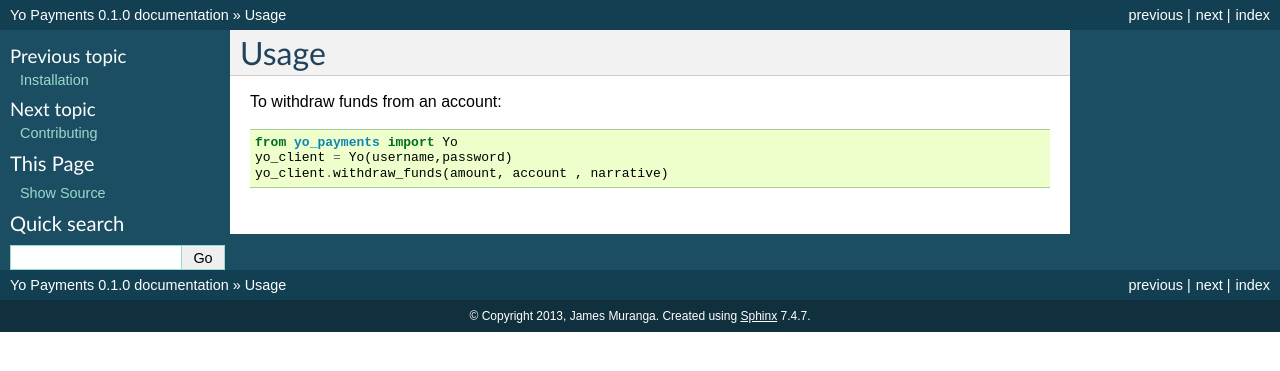
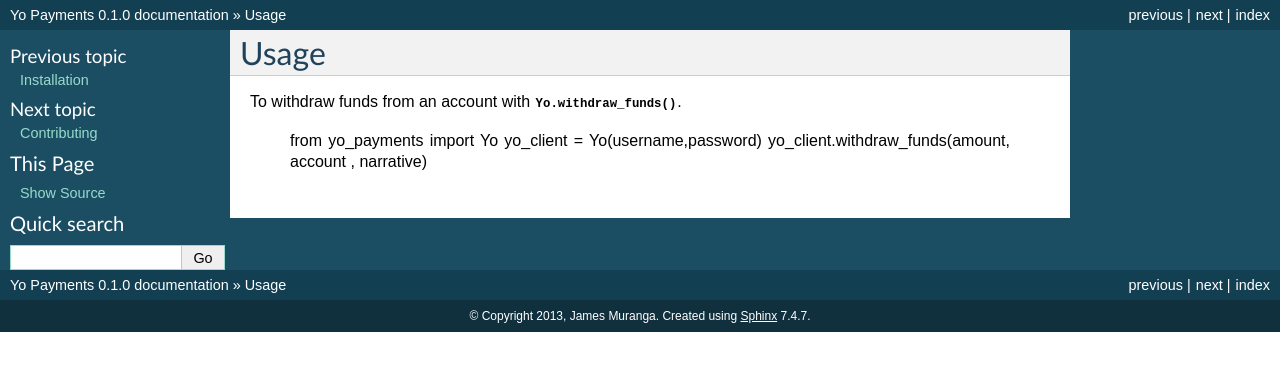
Before and after one commit to JamesMura/yo_payments, a Sphinx documentation site: the page built from docs/usage.rst, in a window 1280 px wide. Shown: the top 371 px of the page. Built offline with Sphinx 7.4.7, drawn with Linux system fonts in a browser that asks for light colours.

Commit message:
updated the usage docs

```diff
--- a/docs/usage.rst
+++ b/docs/usage.rst
@@ -2,7 +2,7 @@
 Usage
 ========
 
-To withdraw funds from an account::
+To withdraw funds from an account with :func:`Yo.withdraw_funds`.
 
     from yo_payments import Yo
     yo_client = Yo(username,password)
```
